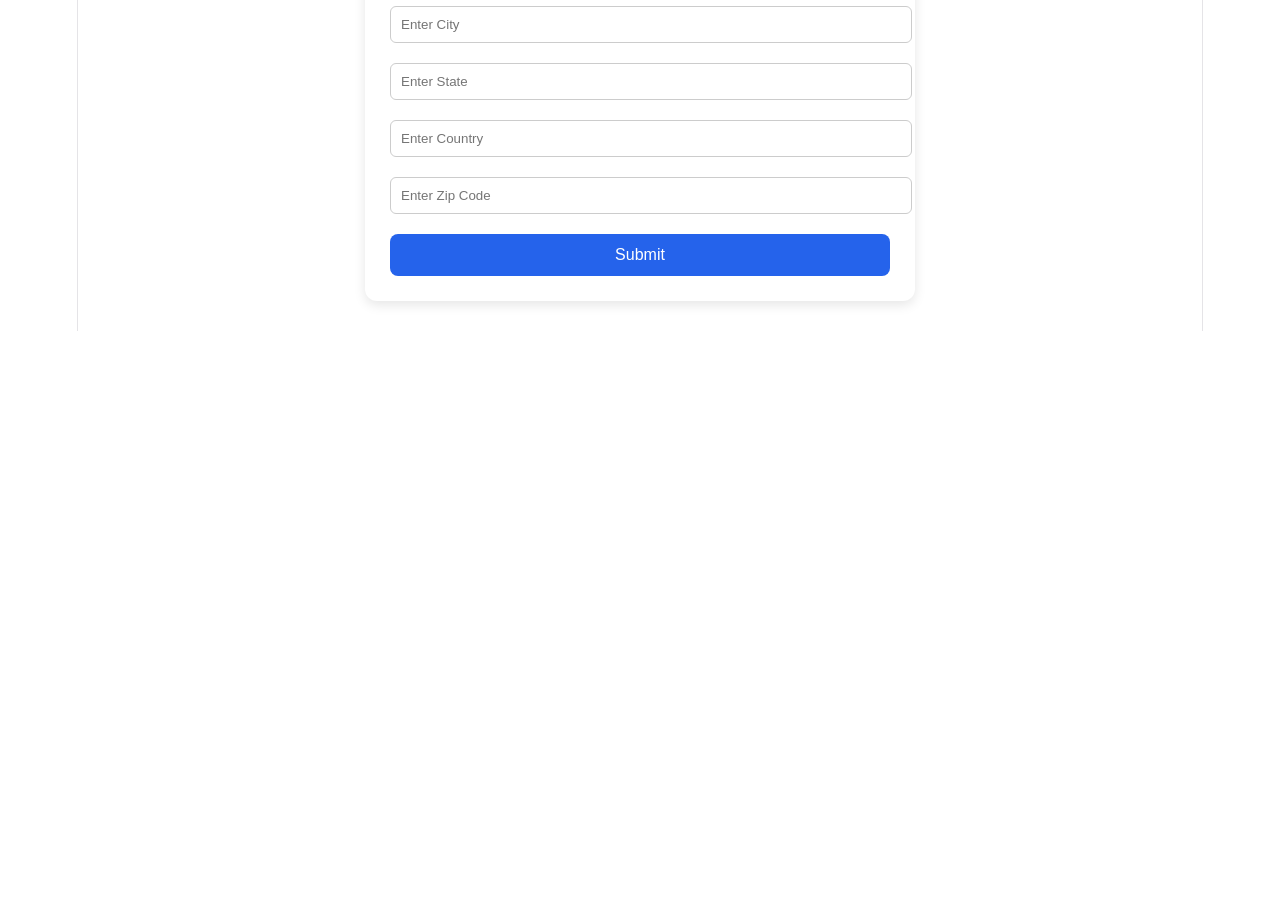
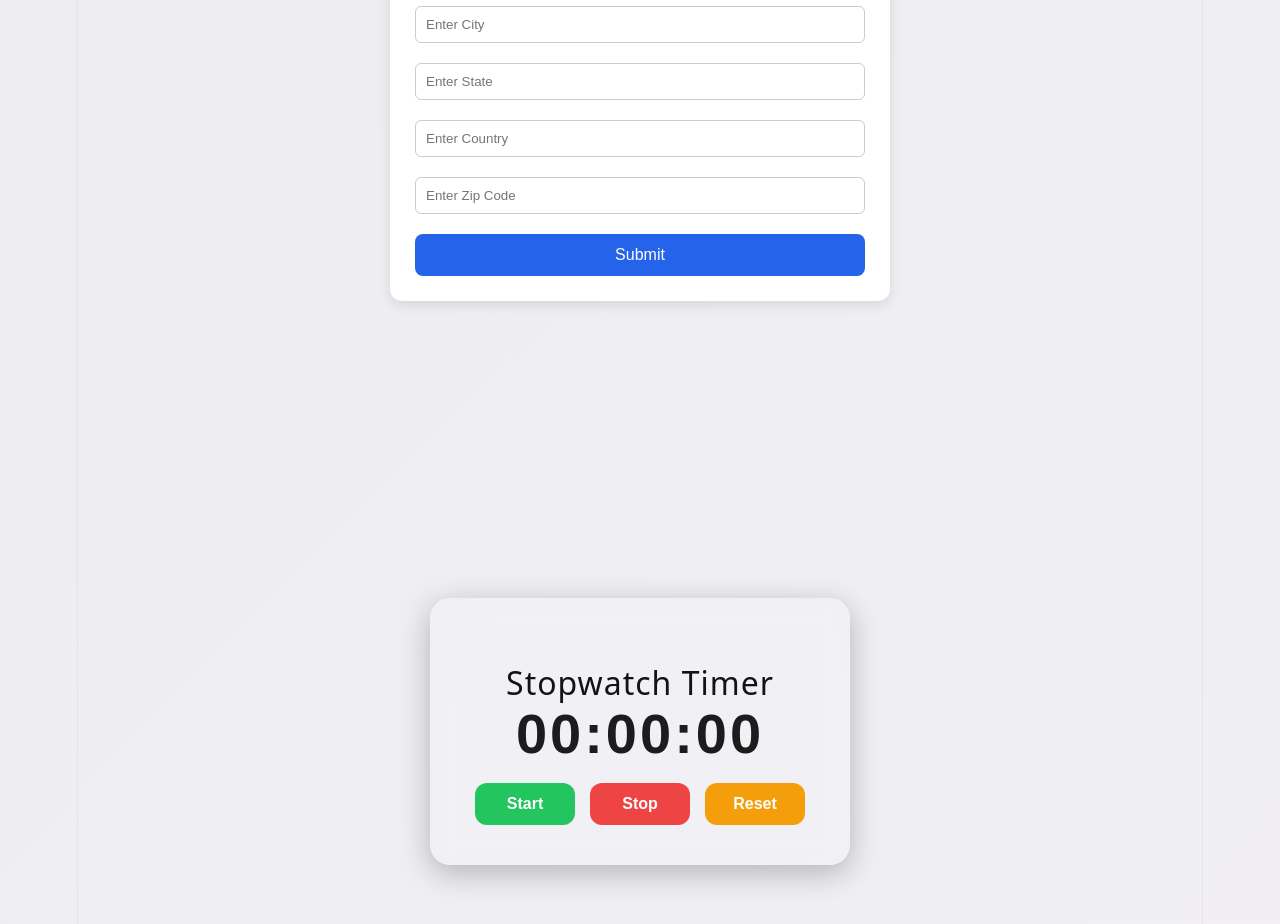
Before and after one commit to Noor-mommadhi11/React-learning, a React (Vite) app: page / in a window 1280 px wide. Shown: the part 480-1404 px from the top of the page. Before the commit the page ends 811 px from the top, so only its background shows below. Built offline with nearby package versions, Linux system fonts and the light colour scheme.

Commit message:
Task 6 stopwatch timer

```diff
--- a/src/App.jsx
+++ b/src/App.jsx
@@ -9,6 +9,7 @@ import ConditionalRendering from "./components/ConditionalRendering";
 import ListRendering from "./components/ListRendering";
 import SignInPage from "./components/SignInPage";
 import RegistrationForm from "./components/RegistrationForm";
+import StopwatchTimer from "./components/StopwatchTimer";
 
 function App() {
   return (
@@ -20,6 +21,7 @@ function App() {
       <ListRendering/> */}
       {/* <SignInPage/> */}
       <RegistrationForm/>
+      <StopwatchTimer/>
       </>
 
   );
--- /dev/null
+++ b/src/components/StopwatchTimer.jsx
@@ -0,0 +1,52 @@
+import React, { useState, useEffect } from "react";
+import "../styles/Stopwatch.css";
+
+function StopwatchTimer() {
+  const [seconds, setSeconds] = useState(0);
+  const [isRunning, setIsRunning] = useState(false);
+
+  useEffect(() => {
+    let interval;
+
+    if (isRunning) {
+      interval = setInterval(() => {
+        setSeconds((prev) => prev + 1);
+      }, 1000);
+    }
+
+    return () => clearInterval(interval);
+  }, [isRunning]);
+
+  const handleStart = () => setIsRunning(true);
+  const handleStop = () => setIsRunning(false);
+
+  const handleReset = () => {
+    setIsRunning(false);
+    setSeconds(0);
+  };
+
+  const formatTime = () => {
+    const hrs = String(Math.floor(seconds / 3600)).padStart(2, "0");
+    const mins = String(Math.floor((seconds % 3600) / 60)).padStart(2, "0");
+    const secs = String(seconds % 60).padStart(2, "0");
+
+    return `${hrs}:${mins}:${secs}`;
+  };
+
+  return (
+    <div className="stopwatch-container">
+      <div className="stopwatch-card">
+        <h1>Stopwatch Timer</h1>
+        <div className="time-display">{formatTime()}</div>
+
+        <div className="button-group">
+          <button onClick={handleStart}>Start</button>
+          <button onClick={handleStop}>Stop</button>
+          <button onClick={handleReset}>Reset</button>
+        </div>
+      </div>
+    </div>
+  );
+}
+
+export default StopwatchTimer;
--- /dev/null
+++ b/src/styles/Stopwatch.css
@@ -0,0 +1,100 @@
+* {
+  margin: 0;
+  padding: 0;
+  box-sizing: border-box;
+  font-family: Arial, sans-serif;
+}
+
+body {
+  background: linear-gradient(135deg, #ecedf1, #f1eff3);
+}
+
+.stopwatch-container {
+  min-height: 100vh;
+  display: flex;
+  justify-content: center;
+  align-items: center;
+  padding: 20px;
+}
+
+.stopwatch-card {
+  width: 100%;
+  max-width: 420px;
+  background: rgba(255, 255, 255, 0.15);
+  backdrop-filter: blur(12px);
+  border-radius: 20px;
+  padding: 40px 30px;
+  text-align: center;
+  box-shadow: 0 8px 30px rgba(0, 0, 0, 0.25);
+}
+
+.stopwatch-card h1 {
+  font-size: 32px;
+  margin-bottom: 25px;
+  color: #151212;
+  letter-spacing: 1px;
+}
+
+.time-display {
+  font-size: 56px;
+  font-weight: bold;
+  color: #1d1b1b;
+  margin-bottom: 35px;
+  letter-spacing: 3px;
+}
+
+.button-group {
+  display: flex;
+  justify-content: center;
+  gap: 15px;
+  flex-wrap: wrap;
+}
+
+.button-group button {
+  padding: 12px 24px;
+  border: none;
+  border-radius: 12px;
+  font-size: 16px;
+  font-weight: 600;
+  cursor: pointer;
+  transition: all 0.3s ease;
+  min-width: 100px;
+}
+
+.button-group button:nth-child(1) {
+  background: #22c55e;
+  color: white;
+}
+
+.button-group button:nth-child(2) {
+  background: #ef4444;
+  color: white;
+}
+
+.button-group button:nth-child(3) {
+  background: #f59e0b;
+  color: white;
+}
+
+.button-group button:hover {
+  transform: translateY(-2px);
+  box-shadow: 0 6px 15px rgba(0, 0, 0, 0.25);
+}
+
+.button-group button:active {
+  transform: scale(0.98);
+}
+
+@media (max-width: 480px) {
+  .time-display {
+    font-size: 42px;
+  }
+
+  .stopwatch-card h1 {
+    font-size: 26px;
+  }
+
+  .button-group button {
+    width: 100%;
+  }
+}
```
